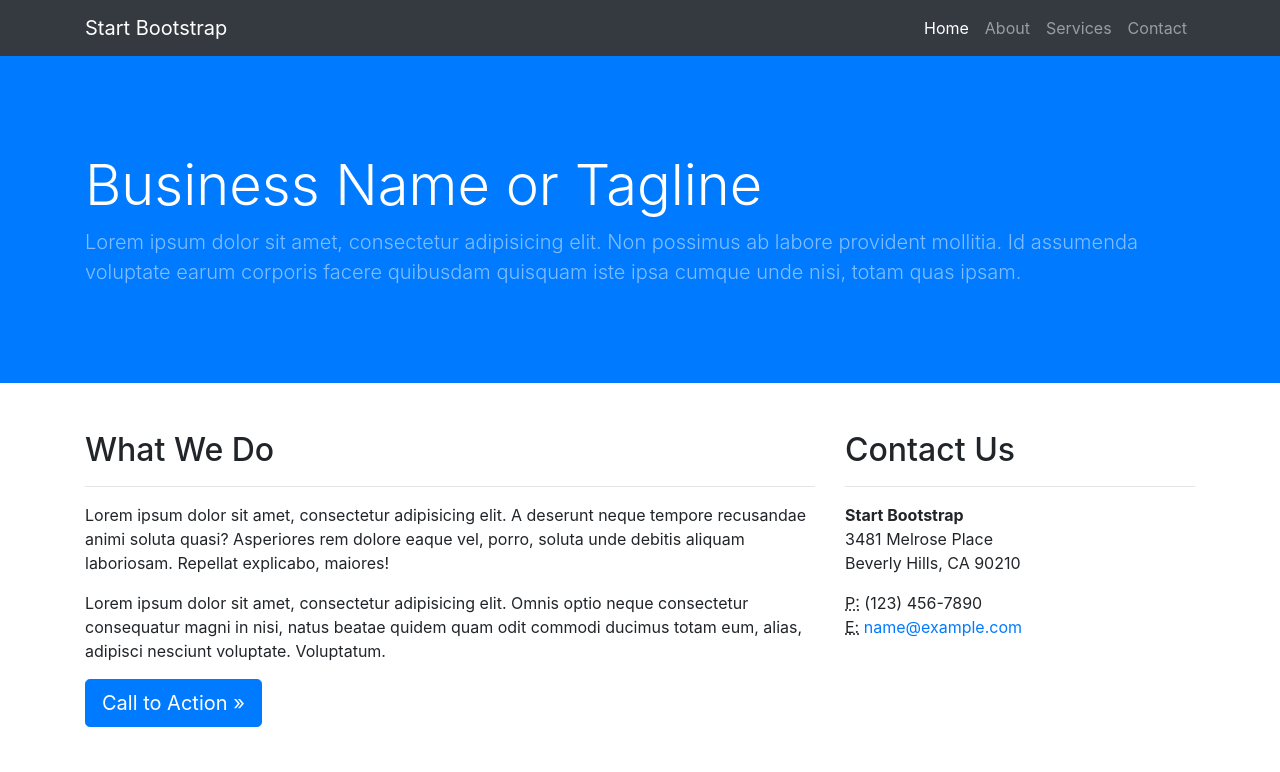
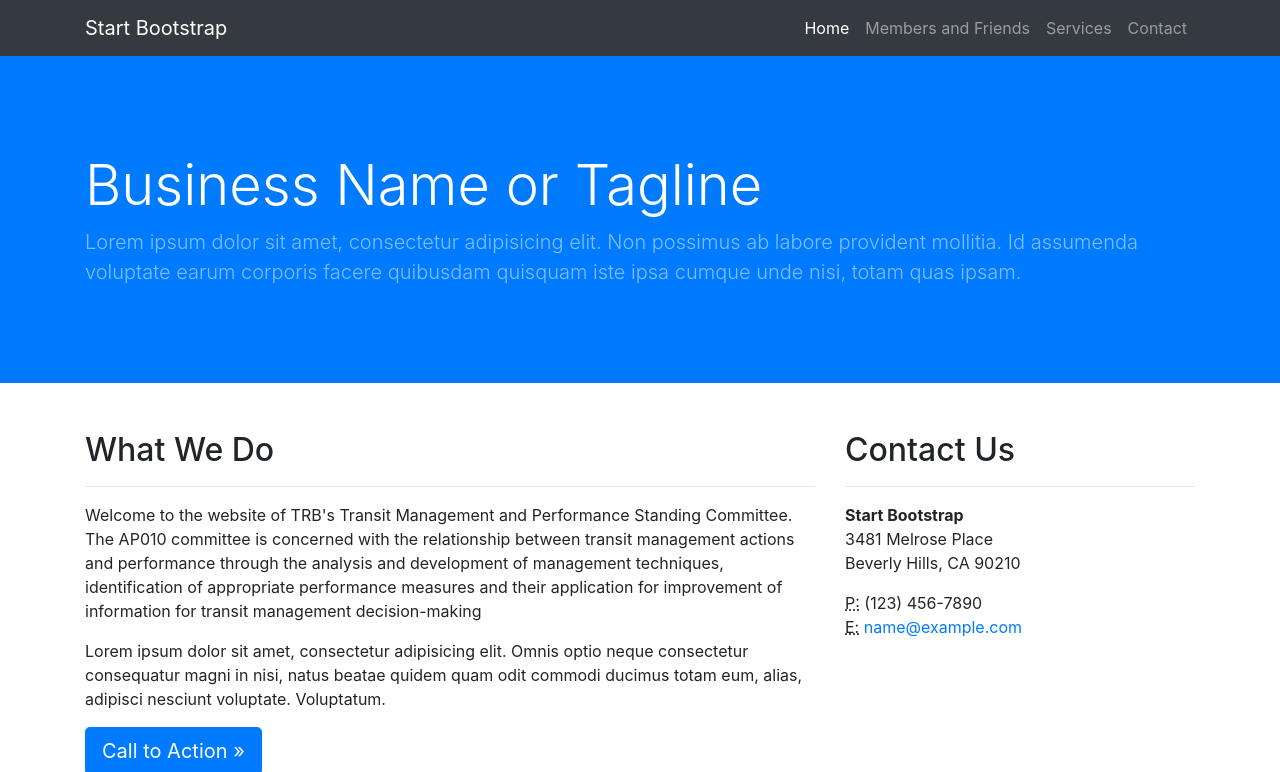
Before and after one commit to KGkiotsalitis/trbap010.org, a website: page index.html in a window 1280 px wide. Shown: the top 772 px of the page. Drawn offline with Linux system fonts and the light colour scheme.

Commit message:
Update index.html

```diff
--- a/index.html
+++ b/index.html
@@ -35,7 +35,7 @@
             </a>
           </li>
           <li class="nav-item">
-            <a class="nav-link" href="#">About</a>
+            <a class="nav-link" href="#">Members and Friends</a>
           </li>
           <li class="nav-item">
             <a class="nav-link" href="#">Services</a>
@@ -67,8 +67,8 @@
       <div class="col-md-8 mb-5">
         <h2>What We Do</h2>
         <hr>
-        <p>Lorem ipsum dolor sit amet, consectetur adipisicing elit. A deserunt neque tempore recusandae animi soluta quasi? Asperiores rem dolore eaque vel, porro, soluta unde debitis aliquam laboriosam. Repellat explicabo, maiores!</p>
-        <p>Lorem ipsum dolor sit amet, consectetur adipisicing elit. Omnis optio neque consectetur consequatur magni in nisi, natus beatae quidem quam odit commodi ducimus totam eum, alias, adipisci nesciunt voluptate. Voluptatum.</p>
+        <p>Welcome to the website of TRB's Transit Management and Performance Standing Committee. The AP010 committee is concerned with the relationship between transit management actions and performance through the analysis and development of management techniques, identification of appropriate performance measures and their application for improvement of information for transit management decision-making
+        </p> <p>Lorem ipsum dolor sit amet, consectetur adipisicing elit. Omnis optio neque consectetur consequatur magni in nisi, natus beatae quidem quam odit commodi ducimus totam eum, alias, adipisci nesciunt voluptate. Voluptatum.</p>
         <a class="btn btn-primary btn-lg" href="#">Call to Action &raquo;</a>
       </div>
       <div class="col-md-4 mb-5">
```
